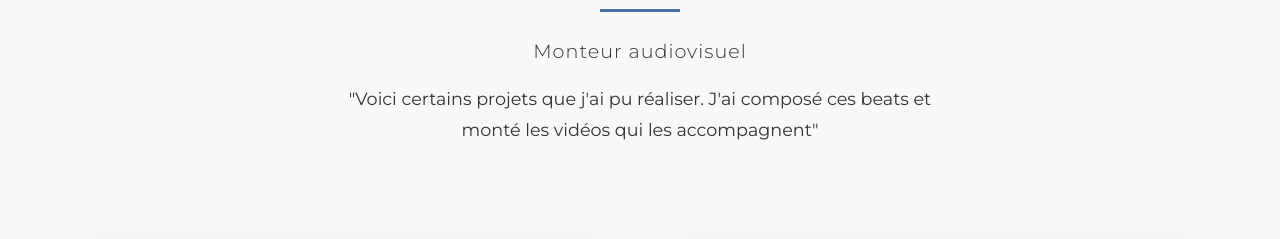
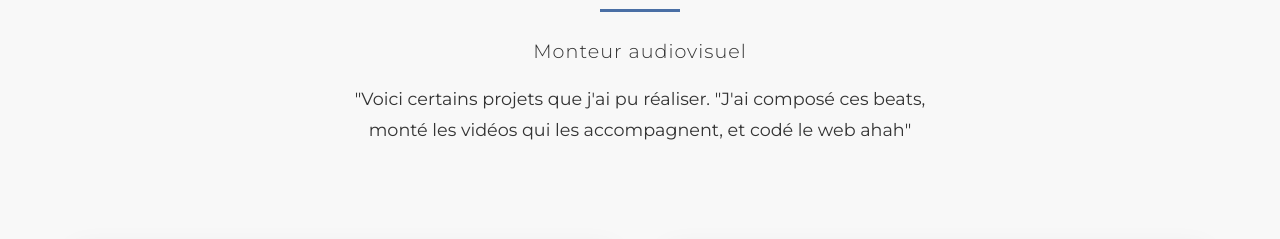
Before and after one commit to Southkniar/Audiovisue, a plain HTML site: page index.html in a window 1280 px wide. Shown: the part 156-395 px from the top of the page. Drawn offline with nearby package versions, Linux system fonts and the light colour scheme.

Commit message:
Update index.html

```diff
--- a/index.html
+++ b/index.html
@@ -16,7 +16,7 @@
                 <h1>Irsan Kinyua</h1>
                 <div class="title-divider"></div>
                 <p class="subtitle">Monteur audiovisuel</p>
-                <p class="description">"Voici certains projets que j'ai pu réaliser. J'ai composé ces beats et monté les vidéos qui les accompagnent"</p>
+                <p class="description">"Voici certains projets que j'ai pu réaliser. "J'ai composé ces beats, monté les vidéos qui les accompagnent, et codé le web ahah"</p>
             </div>
         </header>
 
```
